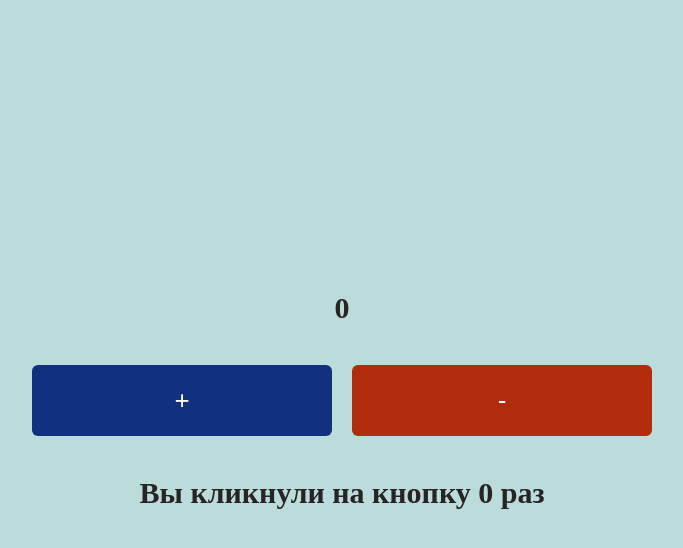
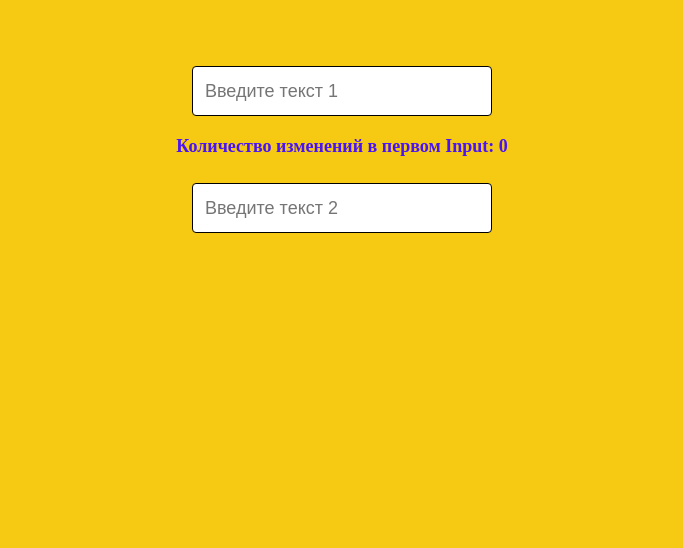
Before and after one commit to EvgeniiBuller/55-react_ts, a React (Vite) app: page / in a window 1280 px wide. Shown: the top 548 px of the page, without its empty margins (298-981 px from the left). Built offline with nearby package versions, Linux system fonts and the light colour scheme.

Commit message:
add homework11

```diff
--- a/src/App.tsx
+++ b/src/App.tsx
@@ -17,10 +17,12 @@
 //import Homework08 from "./homeworks/Homework08/Homework08"
 // import Homework09 from "./homeworks/Homework09/homework09"
 //import Homework10 from "./homeworks/Homework10/Homework10"
+import Homework11 from "./homeworks/Homework11/Homework11"
 
 //consultation import
 //import Consultation04 from "./consultations/Consultation04/Consultation04"
-import Consultation05 from "./consultations/Consultation05/Consultation05"
+//import Consultation05 from "./consultations/Consultation05/Consultation05"
+
 
 function App() {
 
@@ -39,7 +41,8 @@
        {/* <Lesson10 /> */}
        {/* <Homework10 /> */}
        {/* '<Lesson11/>' */}
-       <Consultation05/>
+       {/* <Consultation05/> */}
+       <Homework11/>
     </>
   )
 }
--- /dev/null
+++ b/src/homeworks/Homework11/Homework11.tsx
@@ -0,0 +1,38 @@
+import  { ChangeEvent, useState } from 'react';
+import { Homework11Container,  StyledParagraph } from './styles';
+import Input from '../../components/Input/Input';
+
+const Homework11 = () => {
+    const [inputValue1, setInputValue1] = useState('');
+    const [inputValue2, setInputValue2] = useState('');
+    const [changeCount, setChangeCount] = useState(0);
+
+    const handleInputChange1 = (event: ChangeEvent<HTMLInputElement>) => {
+        setInputValue1(event.target.value);
+        setChangeCount(changeCount + 1);
+    };
+
+    const handleInputChange2 = (event: ChangeEvent<HTMLInputElement>) => {
+        setInputValue2(event.target.value);
+    };
+
+    return (
+        <Homework11Container>
+            <Input
+                type="text"
+                value={inputValue1}
+                onChange={handleInputChange1}
+                placeholder="Введите текст 1" name={''}
+                 />
+            <StyledParagraph>Количество изменений в первом Input: {changeCount}</StyledParagraph>
+            <Input
+                type="text"
+                value={inputValue2}
+                onChange={handleInputChange2}
+                placeholder="Введите текст 2" name={''}
+                 />
+        </Homework11Container>
+    );
+};
+
+export default Homework11;
--- /dev/null
+++ b/src/homeworks/Homework11/styles.ts
@@ -0,0 +1,20 @@
+
+import styled from "@emotion/styled";
+
+export const Homework11Container = styled.div`
+ display: flex;
+  flex-direction: column;
+  align-items: center;
+  gap: 20px;
+  flex: 1;
+  padding: 60px;
+  background-color: rgb(246, 201, 18);
+  color: rgb(246, 201, 18);;
+`;
+
+
+export const StyledParagraph = styled.p`
+  font-size: 18px;
+  font-weight: bold;
+  color: rgb(72, 19, 247);;
+`;
```
